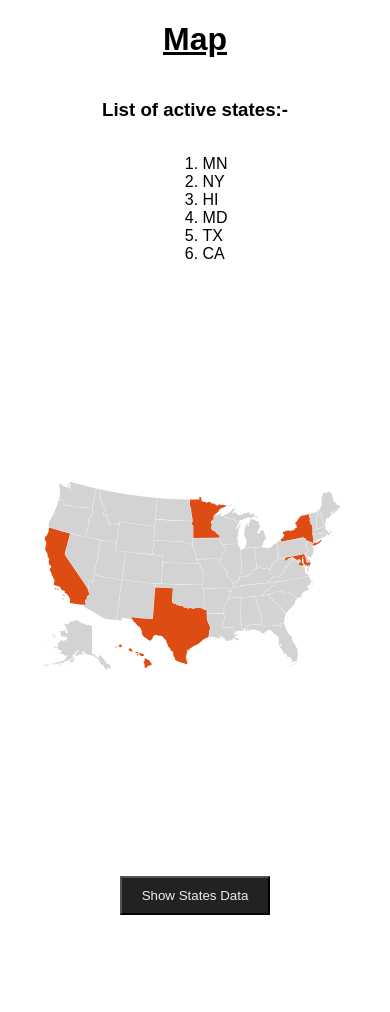
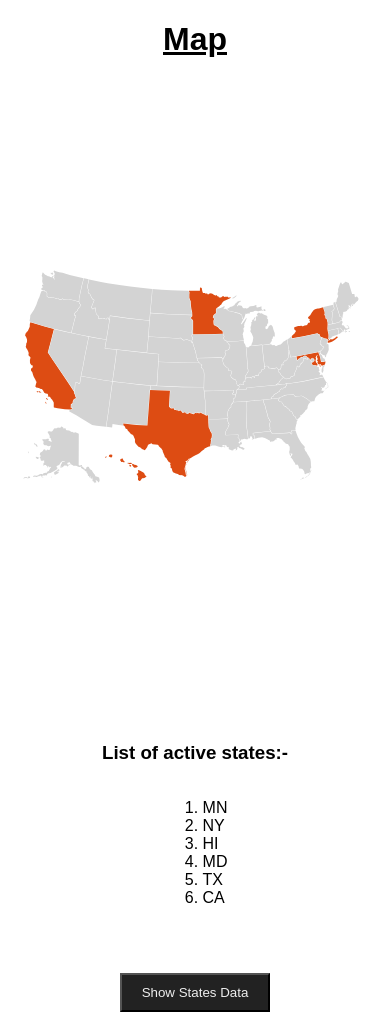
Before and after one commit to piyushabbi/piyRemapUsa, a React (Create React App) app: page / in a window 390 px wide. Before the commit the page ends 915 px from the top, so only its background shows below. Built offline with nearby package versions, Linux system fonts and the light colour scheme.

Commit message:
Style Enhancements

```diff
--- a/package.json
+++ b/package.json
@@ -11,6 +11,7 @@
     "start": "react-scripts start",
     "build": "react-scripts build",
     "test": "react-scripts test --env=jsdom",
-    "eject": "react-scripts eject"
+    "eject": "react-scripts eject",
+    "coverage": "react-scripts test --env=jsdom --coverage"
   }
 }
--- a/src/App.css
+++ b/src/App.css
@@ -3,14 +3,16 @@
 }
 
 .App h1 {
-  text-align: center;
-  text-decoration: underline;
+	text-align: center;
+	text-decoration: underline;
 }
 
 .App .states {
 	display: flex;
 	flex-direction: column;
 	align-items: center;
+	flex-basis: 300px;
+	justify-content: center;
 }
 
 .App pre code {
@@ -20,12 +22,17 @@
 	padding: 20px;
 	overflow-x: scroll;
 	margin: 20px 10%;
-  text-align: left;
-  max-height: 500px;
+	text-align: left;
+	max-height: 500px;
+}
+
+.App .flex-container {
+	display: flex;
 }
 
 .show-json {
 	text-align: center;
+	margin-top: 40px;
 }
 
 .show-json button {
@@ -38,3 +45,49 @@
 .show-json button:active {
 	background: #555;
 }
+
+.App svg {
+	width: 100%;
+}
+#us-map {
+	display: block;
+	position: absolute;
+	top: 0;
+	left: 0;
+	width: 100%;
+	height: 100%;
+}
+path:hover,
+circle:hover {
+	stroke: #238ea1;
+	stroke-width: 2px;
+	stroke-linejoin: round;
+	fill: #238ea1;
+	cursor: pointer;
+}
+#path67 {
+	fill: none;
+	stroke: #238ea1;
+	cursor: default;
+}
+#info-box {
+	display: none;
+	position: absolute;
+	top: 0px;
+	left: 0px;
+	z-index: 1;
+	background-color: #ffffff;
+	border: 10px solid #bf0a30;
+	border-radius: 5px;
+	padding: 5px;
+	font-family: arial;
+}
+
+@media screen and (max-width: 500px) {
+	.show-json {
+		margin-top: 0;
+	}
+	.App .flex-container {
+		flex-direction: column-reverse;
+	}
+}
--- a/src/components/Map.js
+++ b/src/components/Map.js
@@ -1,5 +1,6 @@
 import React, { Component } from 'react';
 import USAMap from './MapFile';
+import data from '../data/states_info.json';
 
 class App extends Component {
 	state = {
@@ -25,8 +26,9 @@ class App extends Component {
 
 	render() {
 		return (
-			<div className="App">
+			<React.Fragment>
 				<h1>Map</h1>
+				<div className="flex-container">
 					<div className="states">
 						<h3>List of active states:-</h3>
 						<ol>
@@ -39,8 +41,27 @@ class App extends Component {
 						customize={this.statesFilling()}
 						title={this.state.title}
 						titleHandler={this.titleHandler}
+						data={data}
 					/>
 				</div>
+				<div className="show-json">
+					<button
+						onClick={() => {
+							this.setState(prevState => ({
+								showCode: !prevState.showCode
+							}));
+						}}
+					>
+						{this.state.showCode ? 'Hide' : 'Show'} States Data
+					</button>
+					{/* Total States JSON*/}
+					{this.state.showCode && (
+						<pre>
+							<code>{JSON.stringify(data, undefined, 4)}</code>
+						</pre>
+					)}
+				</div>
+			</React.Fragment>
 		);
 	}
 }
--- a/src/components/MapFile.js
+++ b/src/components/MapFile.js
@@ -1,6 +1,5 @@
 import React from 'react';
 import PropTypes from 'prop-types';
-import data from '../data/states_info.json';
 import USAState from './USAState';
 
 class USAMap extends React.Component {
@@ -42,16 +41,16 @@ class USAMap extends React.Component {
 
 	buildPaths = () => {
 		let paths = [];
-		for (let stateKey in data) {
+		for (let stateKey in this.props.data) {
 			const path = (
 				<USAState
 					key={stateKey}
-					dimensions={data[stateKey]['dimensions']}
+					dimensions={this.props.data[stateKey]['dimensions']}
 					state={stateKey}
 					fill={this.fillStateColor(stateKey)}
 					onClickState={this.stateClickHandler(stateKey)}
 					mouseEventHandler={this.mouseEventHandler}
-					name={data[stateKey]['name']}
+					name={this.props.data[stateKey]['name']}
 				/>
 			);
 			paths.push(path);
@@ -93,24 +92,6 @@ class USAMap extends React.Component {
 						</g>
 					</g>
 				</svg>
-
-				<div className="show-json">
-					<button
-						onClick={() => {
-							this.setState(prevState => ({
-								showCode: !prevState.showCode
-							}));
-						}}
-					>
-						{this.state.showCode ? 'Hide' : 'Show'} States Data
-					</button>
-					{/* Total States JSON*/}
-					{this.state.showCode && (
-						<pre>
-							<code>{JSON.stringify(data, undefined, 4)}</code>
-						</pre>
-					)}
-				</div>
 			</React.Fragment>
 		);
 	}
--- a/src/index.css
+++ b/src/index.css
@@ -3,41 +3,3 @@ body {
   padding: 0;
   font-family: sans-serif;
 }
-
-/* @TODO: Move to new file: Map Specific */
-.App svg {
-  width: 100%;
-}
-#us-map {
-  display: block;
-  position: absolute;
-  top: 0;
-  left: 0;
-  width: 100%;
-  height: 100%;
-}
-path:hover,
-circle:hover {
-  stroke: #238ea1;
-  stroke-width: 2px;
-  stroke-linejoin: round;
-  fill: #238ea1;
-  cursor: pointer;
-}
-#path67 {
-  fill: none;
-  stroke: #238ea1;
-  cursor: default;
-}
-#info-box {
-  display: none;
-  position: absolute;
-  top: 0px;
-  left: 0px;
-  z-index: 1;
-  background-color: #ffffff;
-  border: 10px solid #bf0a30;
-  border-radius: 5px;
-  padding: 5px;
-  font-family: arial;
-}
```
Lines whose indentation alone changed are shown as unchanged.
